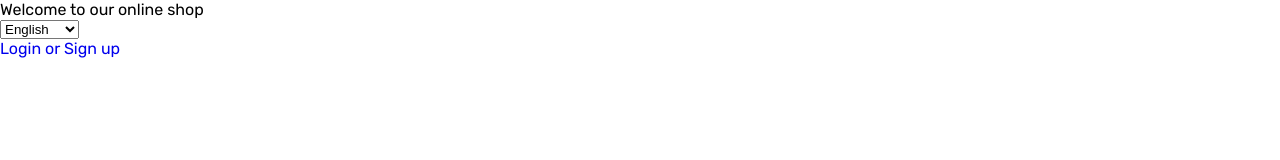
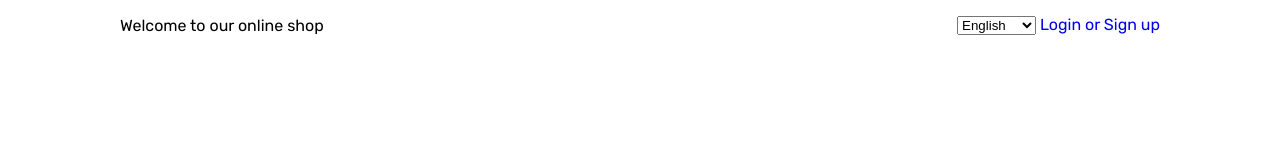
Before and after one commit to ZubalYana/Furniking, a website: page public/index.html in a window 1280 px wide. Drawn offline with nearby package versions, Linux system fonts and the light colour scheme.

Commit message:
fix the flexboxes

```diff
--- a/public/index.html
+++ b/public/index.html
@@ -30,9 +30,10 @@
                     <option value="Ukraine">Ukrainian</option>
                     <option value="Poland">Polish</option>
                 </select>
+                <a href="#">Login or Sign up</a>
+
             </div>
 
-            <a href="#">Login or Sign up</a>
         </div>
     </header>
             <!-- HOMEPAGE END -->
--- a/public/style/reset.css
+++ b/public/style/reset.css
@@ -13,3 +13,6 @@ button{
 ol, ul{
     list-style: none;
 }
+select{
+    outline: none;
+}
--- a/public/style/style.scss
+++ b/public/style/style.scss
@@ -4,3 +4,25 @@
 body{
     font-family: Rubik;
 }
+.wrap {
+    width: 100%;
+    min-height: 100vh;
+    display: flex;
+    flex-direction: column;
+    align-items: center;
+}
+header {
+    width: 100%;
+    display: flex;
+    flex-direction: column;
+    align-items: center;
+    .topHeader {
+        background-color: $green;
+        width: 100%;
+        display: flex;
+        justify-content: space-between;
+        height: 50px;
+        align-items: center;
+        padding: 0 120px;
+    }
+}
```
Also changed, not shown: public/style/style.css, 1 other file.
